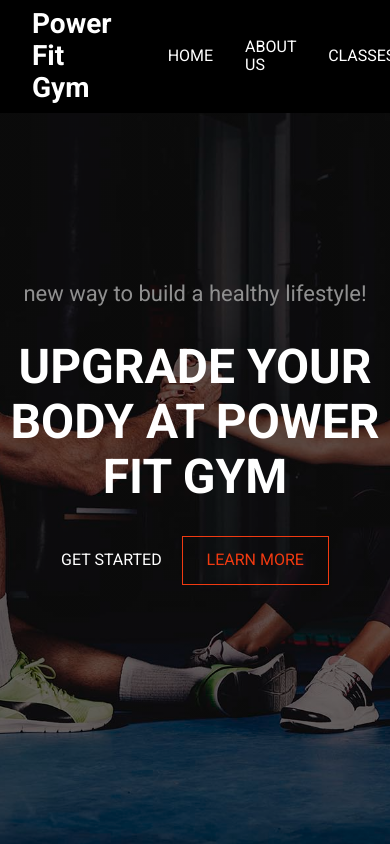
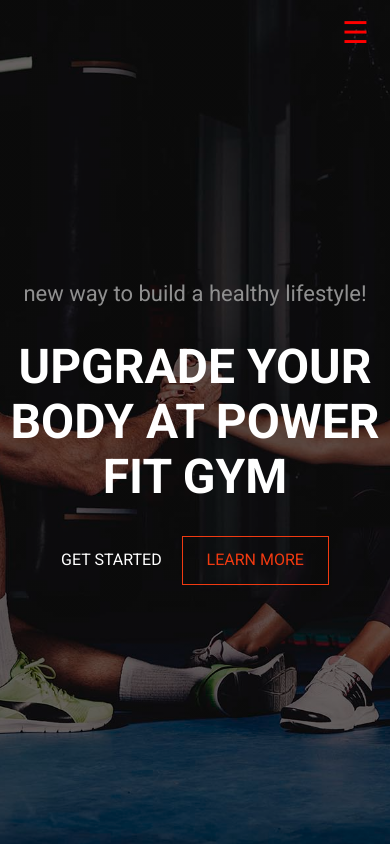
Before and after one commit to MateuszRuszczynski/Gym-page, a website built with webpack: page src/content/index.html in a window 390 px wide. Shown: the top 844 px of the page. Built offline with nearby package versions, Linux system fonts and the light colour scheme; files whose address does not match are found by name.

Commit message:
Feat: hamburger menu js css

```diff
--- a/src/content/index.html
+++ b/src/content/index.html
@@ -13,10 +13,9 @@
 </head>
 
 <body>
-  <nav class="navbar">
+  <nav class="navbar navbar--js">
     <div class="navbar__container">
       <a href="index.html" class="navbar__logo">Power Fit Gym</a>
-      <div class="box">
       <ul class="navbar__list">
         <li class="navbar__item"><a href="#home" class="navbar__link">home</a></li>
         <li class="navbar__item"><a href="#about" class="navbar__link">about us</a></li>
@@ -28,8 +27,8 @@
         <li class="navbar__item"><a href="" class="navbar__link"><i class="fab fa-instagram"></i></a></li>
       </ul>
     </div>
-    </div>
   </nav>
+  <button class="btn btn--js">&#9776</button>
   <main>
     <section class="caption">
       <header class="caption__box">
--- a/src/js/main.js
+++ b/src/js/main.js
@@ -0,0 +1,5 @@
+const btn = document.querySelector('.btn--js');
+btn.addEventListener('click', (e) => {
+  const nav = document.querySelector('.navbar--js');
+  nav.classList.toggle('navbar--visible');
+})
--- a/src/scss/modules/_nav&caption.scss
+++ b/src/scss/modules/_nav&caption.scss
@@ -5,7 +5,11 @@
   left: 0;
   right: 0;
   z-index: 10;
-
+  transition: transform .2s linear;
+  @media (max-width: 1023px){
+    // display: none;
+    transform: translateY(-100%);
+  }
   &__container{
       display: flex;
       align-items: center;
@@ -13,13 +17,19 @@
       max-width: 1200px;
       margin: 0 auto;
       padding: .5rem 2rem;
+      @media (max-width: 1023px){
+        justify-content: center;
+        align-items: center;
+      }
   }
-
   &__logo{
     font-size: 1.75rem;
     color: $white-color;
     font-weight: bold;
     transition: color .2s linear;
+    @media (max-width: 1023px){
+      display: none;
+    }
     &:hover{
       color: $primary-color;
     }
@@ -29,11 +39,13 @@
     display: flex;
     align-items: center;
     list-style: none;
+    @media (max-width: 1023px){
+      flex-direction: column;
+    }
   }
 
   &__link:nth-child(5){
     margin-right: 1.5rem;
-    color: red;
   }
 
   &__link{
@@ -43,6 +55,11 @@
     display: block;
     margin: 0 1rem;
     transition: color .2s linear;
+    @media (max-width: 1023px){
+      margin-bottom: 1rem;
+      padding-bottom: .5rem;
+      border-bottom: 1px solid $p-color;
+    }
     &:hover{
       color: $primary-color;
     }
@@ -97,3 +114,24 @@
     }
   }
 }
+
+.btn{
+  border: none;
+  color: red;
+  background-color: transparent;
+  font-size: 30px;
+  display: none;
+  position: absolute;
+  top: 15px;
+  right: 15px;
+  z-index: 15;
+  @media (max-width: 1023px){
+    display: block;
+  }
+}
+
+
+.navbar--visible {
+    display: flex;
+    transform: translateY(0);
+  }
```
Also changed, not shown: dist/css/main.css, dist/index.html, dist/js/main.js, 1 other file. Lines whose indentation alone changed are shown as unchanged.
